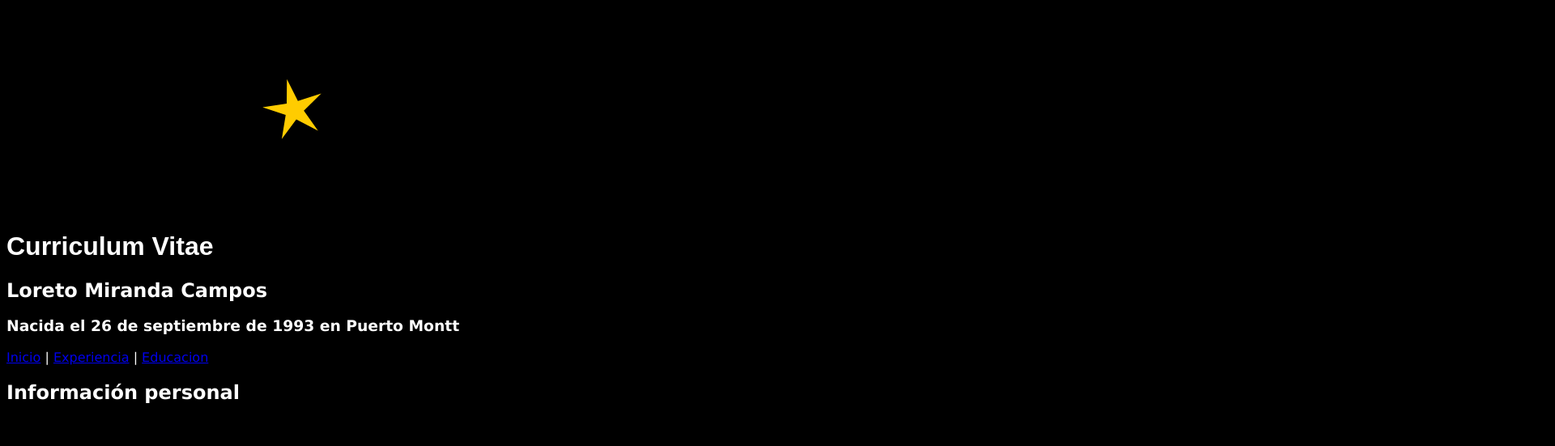
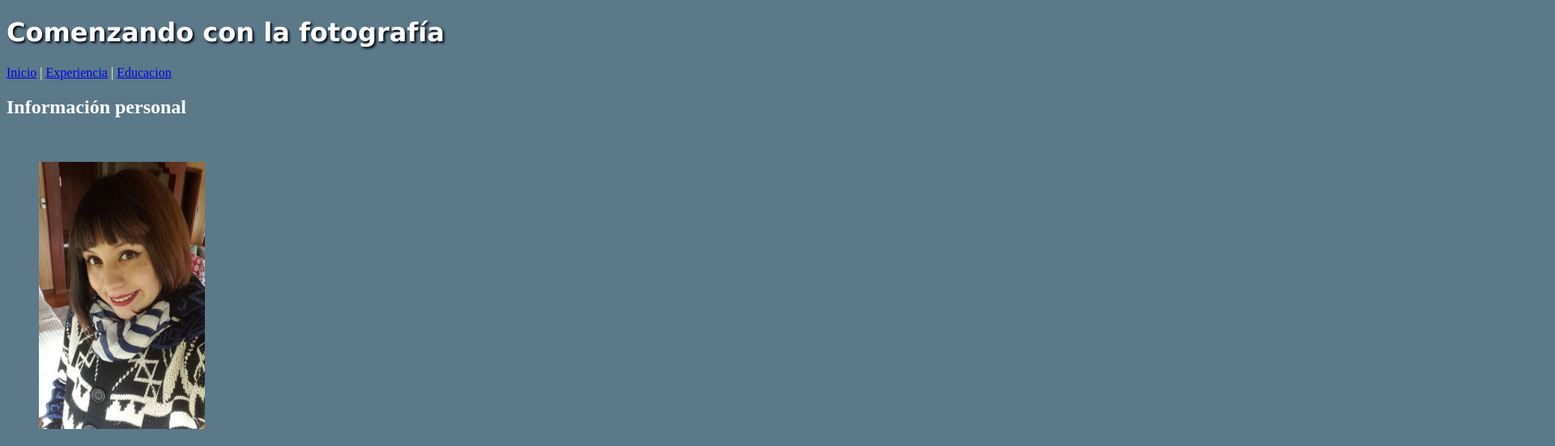
Before and after one commit to loremircam/Webpage, a plain HTML site: page Paginas/Index.html in a window 1280 px wide. Shown: the top 551 px of the page at 81% size, 1920 px wide, since content can reach past the window. Drawn offline with Linux system fonts and the light colour scheme.

Commit message:
name change

```diff
--- a/CSS/estilos.css
+++ b/CSS/estilos.css
@@ -1,13 +1,15 @@
-body
-{
-  background-color: black;
-  font-family: verdana;
+body {
+  width: 2000px;
+  height:500px;
+  background-color: #5b7989;
+
   color: white;
-
+  text-align: left;
+  border-radius: 10px;
 }
 h1
 {
-  font-family: arial;
+  font-family: verdana;
 }
 img
 {
@@ -17,3 +19,6 @@ img
 }
 p
  {background-color: red; margin: 20px; padding: 60px;}
+.Comenzando{
+  text-shadow: 2px 2px 3px #02010a;
+}
--- a/Paginas/Index.html
+++ b/Paginas/Index.html
@@ -1,117 +1,16 @@
 <!DOCTYPE html>
 <html>
-<meta charset="utf-8">
-<meta name="author" content="Loreto Miranda">
-<meta name="keywords" content="html">
-<meta name="viewport" content="width=device-width, initial-scale=1.0">
-<link rel="stylesheet" href="../css/estilos.css">
-<header><svg
-   xmlns:dc="http://purl.org/dc/elements/1.1/"
-   xmlns:cc="http://creativecommons.org/ns#"
-   xmlns:rdf="http://www.w3.org/1999/02/22-rdf-syntax-ns#"
-   xmlns:svg="http://www.w3.org/2000/svg"
-   xmlns="http://www.w3.org/2000/svg"
-   xmlns:sodipodi="http://sodipodi.sourceforge.net/DTD/sodipodi-0.dtd"
-   xmlns:inkscape="http://www.inkscape.org/namespaces/inkscape"
-   width="4.5074892in"
-   height="2.6318805in"
-   viewBox="0 0 114.49023 66.849765"
-   version="1.1"
-   id="svg8"
-   sodipodi:docname="LMC LOGO.svg"
-   inkscape:version="0.92.2 (5c3e80d, 2017-08-06)">
-  <defs
-     id="defs2">
-    <inkscape:path-effect
-       effect="spiro"
-       id="path-effect3889"
-       is_visible="true" />
-    <inkscape:path-effect
-       effect="spiro"
-       id="path-effect3881"
-       is_visible="true" />
-  </defs>
-  <sodipodi:namedview
-     id="base"
-     pagecolor="#ffffff"
-     bordercolor="#666666"
-     borderopacity="1.0"
-     inkscape:pageopacity="0.0"
-     inkscape:pageshadow="2"
-     inkscape:zoom="0.50727253"
-     inkscape:cx="14.602112"
-     inkscape:cy="-105.47201"
-     inkscape:document-units="mm"
-     inkscape:current-layer="layer1"
-     showgrid="false"
-     inkscape:window-width="1366"
-     inkscape:window-height="705"
-     inkscape:window-x="-8"
-     inkscape:window-y="-8"
-     inkscape:window-maximized="1"
-     units="in"
-     width="6.25in"
-     scale-x="1.1"
-     objecttolerance="18" />
-  <metadata
-     id="metadata5">
-    <rdf:RDF>
-      <cc:Work
-         rdf:about="">
-        <dc:format>image/svg+xml</dc:format>
-        <dc:type
-           rdf:resource="http://purl.org/dc/dcmitype/StillImage" />
-        <dc:title></dc:title>
-      </cc:Work>
-    </rdf:RDF>
-  </metadata>
-  <g
-     inkscape:label="Capa 1"
-     inkscape:groupmode="layer"
-     id="layer1"
-     transform="translate(-49.417832,-73.242071)">
-    <path
-       style="fill:none;stroke:#000000;stroke-width:0.26458332px;stroke-linecap:butt;stroke-linejoin:miter;stroke-opacity:1"
-       d="M 49.550124,73.242071 V 129.57274 H 81.366518 V 86.803157 L 99.621826,103.49372 114.22607,87.846317 V 130.6159 c 9.08691,-4.17588 19.84685,-4.56017 29.2085,-1.04316 5.79093,2.17555 11.03441,5.79175 15.12582,10.4316"
-       id="path3879"
-       inkscape:connector-curvature="0"
-       inkscape:original-d="M 49.550124,73.242071 V 129.57274 H 81.366518 V 86.803157 L 99.621826,103.49372 114.22607,87.846317 V 130.6159 c 0,0 19.4726,-0.69571 29.2085,-1.04316 9.7359,-0.34746 10.08415,6.95414 15.12582,10.4316"
-       inkscape:path-effect="#path-effect3881" />
-    <path
-       style="fill:none;stroke:#000000;stroke-width:0.26458332px;stroke-linecap:butt;stroke-linejoin:miter;stroke-opacity:1"
-       d="m 151.25827,90.975798 c -5.98792,-2.592655 -13.19832,-2.159356 -18.83266,1.131723 -5.63434,3.291078 -9.55364,9.358759 -10.23672,15.848009 -0.68308,6.48925 1.88691,13.24001 6.7125,17.63213 4.82558,4.39213 11.78773,6.31727 18.18424,5.02824 4.40393,-0.88748 8.49951,-3.24065 11.48413,-6.59836 2.98463,-3.3577 4.8414,-7.70092 5.20644,-12.17853"
-       id="path3887"
-       inkscape:connector-curvature="0"
-       inkscape:original-d="m 151.25827,90.975798 c -1.39061,13.213102 -2.7815,26.426472 -4.17264,39.640102 -1.39115,13.21363 11.12731,-12.51819 16.69057,-18.77689"
-       inkscape:path-effect="#path-effect3889" />
-    <path
-       sodipodi:type="star"
-       style="fill:#ffcc00;stroke-width:0.26458332"
-       id="path3907"
-       sodipodi:sides="5"
-       sodipodi:cx="143.37712"
-       sodipodi:cy="107.06217"
-       sodipodi:r1="10.353072"
-       sodipodi:r2="3.1964386"
-       sodipodi:arg1="0.7140907"
-       sodipodi:arg2="1.3424092"
-       inkscape:flatsided="false"
-       inkscape:rounded="0"
-       inkscape:randomized="0"
-       d="m 151.20082,113.84272 -7.1,-3.66711 -4.75472,6.42265 1.2936,-7.88571 -7.57759,-2.5373 7.8995,-1.20652 0.0715,-7.99079 3.58855,7.14003 7.62179,-2.40128 -5.68165,5.61931 z"
-       inkscape:transform-center-x="0.72433941"
-       inkscape:transform-center-y="-0.27407377" />
-  </g>
-</svg><h1>Curriculum Vitae</h1></header>
 <head>
-<h2>Loreto Miranda Campos</h2>
-<h3>Nacida el 26 de septiembre de 1993 en Puerto Montt</h3>
+ <meta charset="utf-8">
+ <meta name="keywords" content="html">
+ <link rel="stylesheet" href="../css/estilos.css">
 </head>
-<nav>
-<a href="Index.html">Inicio</a> | <a href="Experiencia.html">Experiencia</a> | <a href="Educacion.html">Educacion</a>
-</nav>
 <body>
-<h2>Información personal</h2><br>
+  <h1 class="Comenzando">Comenzando con la fotografía</h1>
+  <nav>
+  <a class="Index" href="Index.html">Inicio</a> | <a class="Paisajes" href="Paisajes.html">Experiencia</a> | <a class="Retratos" href="Retratos.html">Educacion</a>
+  </nav>
+  <h2>Información personal</h2><br>
 <figure>
     <img src="../Imagenes/Mifoto.jpg" alt="Mifoto" width="200px" height="330px">
 </figure> <br>
```
Also changed, not shown: Paginas/Paisajes.html (renamed from Paginas/Educacion.html), Paginas/Retratos.html (renamed from Paginas/Experiencia.html).
